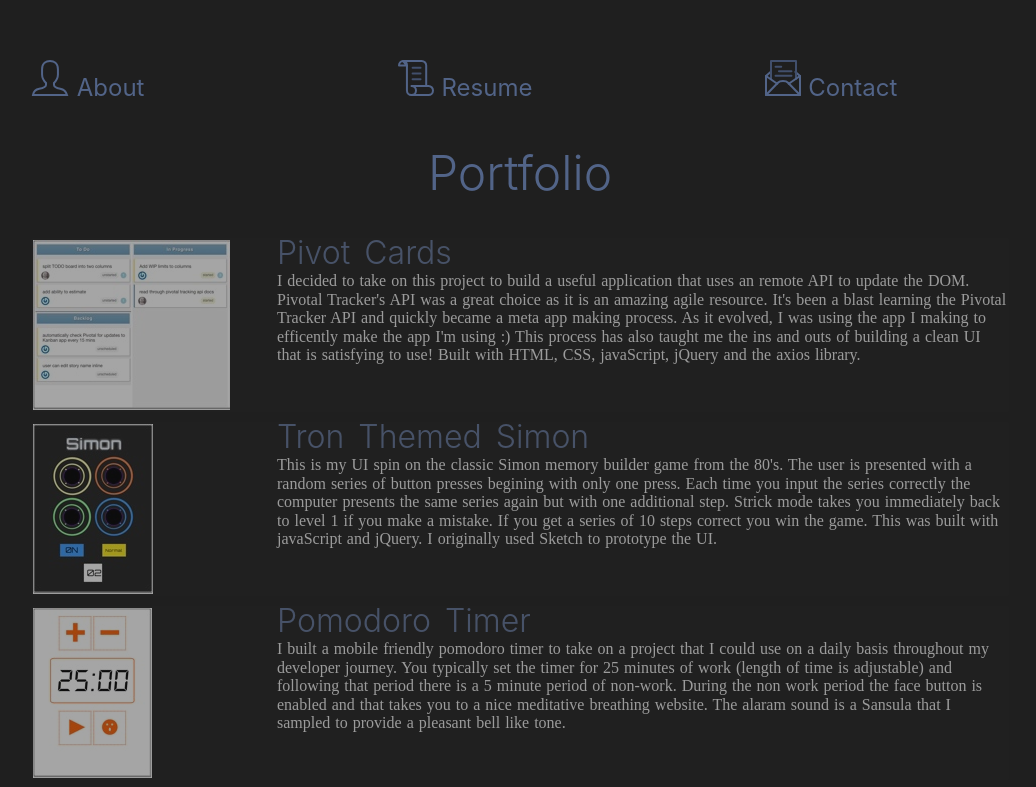
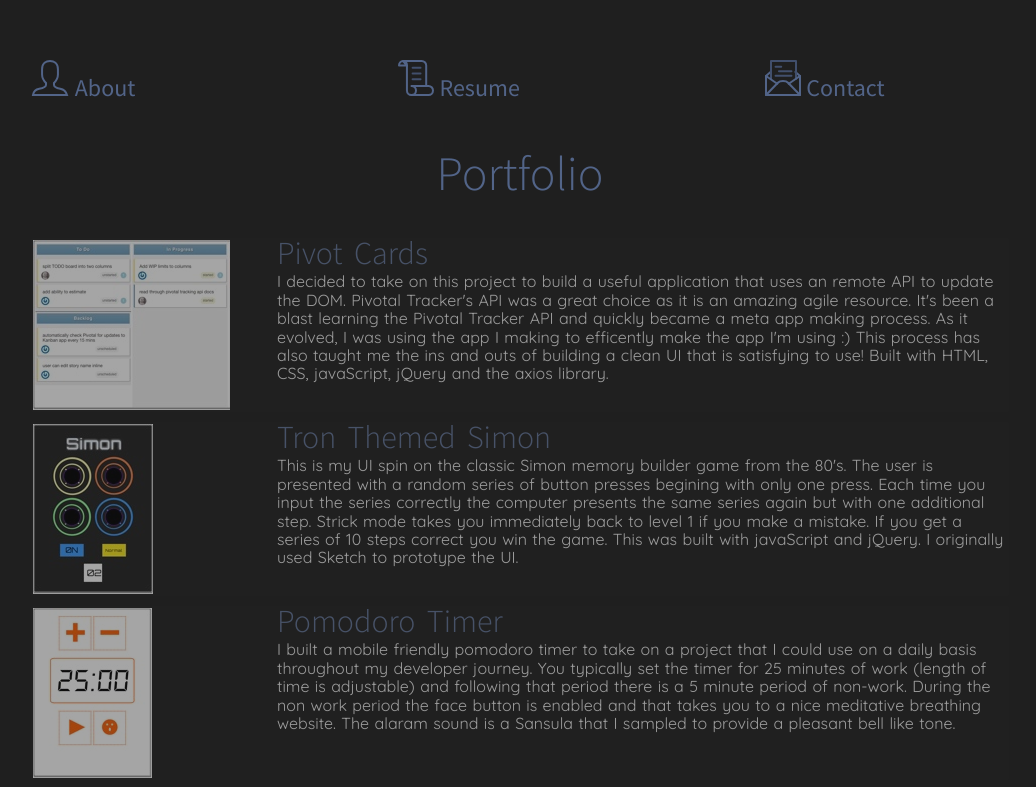
Before and after one commit to gtodd876/my-page, a website: page portfolio.html in a window 1280 px wide. Shown: the top 787 px of the page, without its empty margins (115-1151 px from the left). Drawn offline with Linux system fonts and the light colour scheme.

Commit message:
Add font fallbacks

```diff
--- a/package.json
+++ b/package.json
@@ -6,6 +6,7 @@
   "license": "MIT",
   "dependencies": {
     "express": "^4.16.2",
+    "nodemailer": "^4.4.0",
     "ws": "^3.3.2"
   }
 }
--- a/portfolio.html
+++ b/portfolio.html
@@ -5,7 +5,8 @@
   <meta name="viewport" content="width=device-width, initial-scale=1.0">
   <meta http-equiv="X-UA-Compatible" content="ie=edge">
   <title>Toddlandia</title>
-  <link href="https://fonts.googleapis.com/css?family=Quicksand" rel="stylesheet">
+  <link href="https://fonts.googleapis.com/css?family=Source+Sans+Pro:300,400" rel="stylesheet">
+  <link href="https://fonts.googleapis.com/css?family=Quicksand:400,700" rel="stylesheet">
   <link rel="stylesheet" href="public/normalize.css">
   <link rel="stylesheet" href="public/styles.css">
 </head>
--- a/public/styles.css
+++ b/public/styles.css
@@ -66,7 +66,8 @@ a {
 }
 .project-body {
   /* grid-row: 2/3; */
-  font-family: Quicksand-Regular;
+  font-family: Quicksand, "Helvetica Neue", Helvetica ,sans-serif;
+  font-weight: 400;
   font-size: 1rem;
   color: #EEE;
   margin-top: 10px;
@@ -135,7 +136,7 @@ header.name {
   line-height: 4rem;
 }
 .bio {
-  font-family: Quicksand-Regular;
+  font-family: Quicksand, "Helvetica Neue", Helvetica ,sans-serif;
   font-size: 1.25rem;
   color: #8C8C8C;
   letter-spacing: 0.75px;
@@ -148,8 +149,9 @@ header.name {
   border: none;
   padding: 16px 20px;
   margin-top: 8px;
-  font-family: Quicksand-Bold;
+  font-family: Quicksand, "Helvetica Neue", Helvetica ,sans-serif;
   font-size: 1.3rem;
+  font-weight: 700;
   color: hsla(247, 38%, 91%, 0.5);
   letter-spacing: 0.76px;
   transition: 0.6s ease;
@@ -179,6 +181,7 @@ img.project-image{
 .nav-items {
   color: #526488;
   font-family: "Source Sans Pro";
+  font-weight: 300;
   font-size: 1rem;
   padding: 60px 0 10px 0;
 }
@@ -296,7 +299,12 @@ textarea{
   grid-row: 2;
   justify-self: center;
 }
+.project-body {
+  font-family: Quicksand, "Helvetica Neue", Helvetica ,sans-serif;
+  font-size: 1rem;
+  color: #EEE;
 
+}
 
 
 /* layout */
@@ -494,9 +502,6 @@ textarea{
   .project-body {
     grid-row: 2/3;
     grid-column: 2/5;
-    font-family: Quicksand-Regular;
-    font-size: 1rem;
-    color: #EEE;
     margin-top: 10px;
 
 
```
Also changed, not shown: contact.html (+2 -1 lines), index.html (+2 -1 lines), resume.html (+2 -1 lines), 1 other file.
